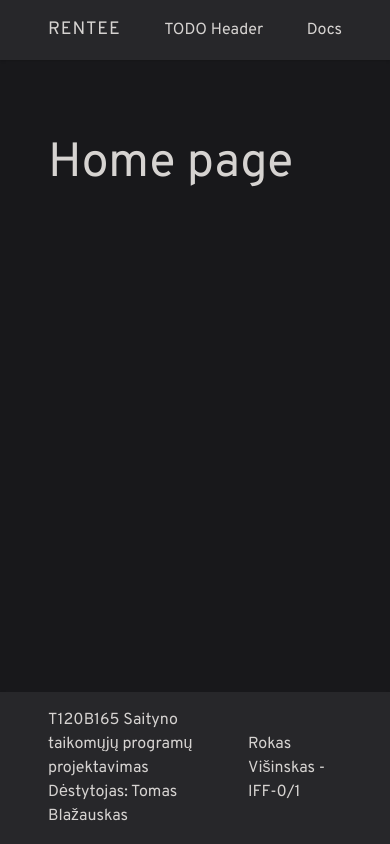
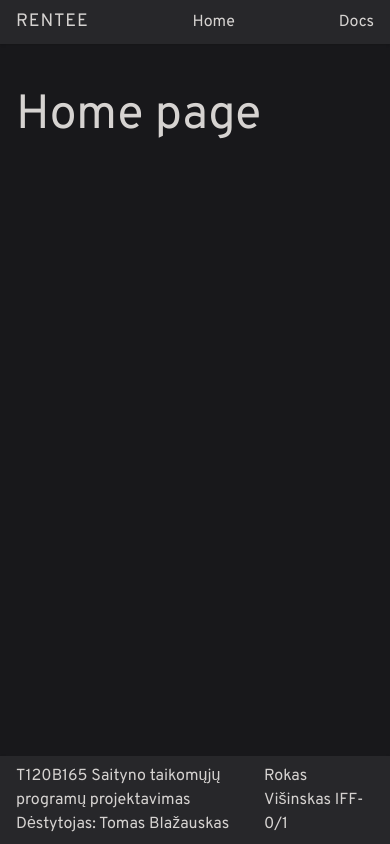
Before and after one commit to rokvisi/stpp-rent, a SvelteKit app: page / in a window 390 px wide. Built offline with nearby package versions, Linux system fonts and the light colour scheme.

Commit message:
add wip mobile view

```diff
--- a/src/lib/components/Footer.svelte
+++ b/src/lib/components/Footer.svelte
@@ -1,7 +1,10 @@
-<footer class="flex items-center justify-between bg-zinc-800 px-12 py-4 shadow">
+<footer class="flex items-center justify-between bg-zinc-800 px-4 py-2 shadow md:px-12 md:py-4">
 	<div>
 		<p>T120B165 Saityno taikomųjų programų projektavimas</p>
 		<p>Dėstytojas: Tomas Blažauskas</p>
 	</div>
-	<p>Rokas Višinskas - IFF-0/1</p>
+	<div>
+		<span>Rokas Višinskas</span>
+		<span>IFF-0/1</span>
+	</div>
 </footer>
--- /dev/null
+++ b/src/lib/components/Header.svelte
@@ -0,0 +1,12 @@
+<script lang="ts">
+</script>
+
+<header
+	class="flex items-center justify-between bg-zinc-800 px-4 py-2 shadow shadow md:px-12 md:py-4"
+>
+	<span class="text-mono text-lg uppercase tracking-wider">Rentee</span>
+	<slot name="title">PAGE TITLE</slot>
+	<nav>
+		<slot name="nav" />
+	</nav>
+</header>
--- a/src/routes/(app)/+layout.svelte
+++ b/src/routes/(app)/+layout.svelte
@@ -1,20 +1,11 @@
 <script>
-	import Footer from '$lib/components/Footer.svelte';
+	import Header from '$lib/components/Header.svelte';
 </script>
 
-<div class="relative grid min-h-screen grid-rows-[auto_1fr_auto]">
-	<header class="flex items-center justify-between bg-zinc-800 px-12 py-4 shadow">
-		<span class="text-mono text-lg uppercase tracking-wider">Rentee</span>
-		<span>TODO Header</span>
-
-		<nav>
-			<a href="/docs/api/v1">Docs</a>
-		</nav>
-	</header>
-	<div class="grid grid-cols-[auto_1fr]">
-		<main class="px-12 pb-10 pt-20">
-			<slot />
-		</main>
-	</div>
-	<Footer />
-</div>
+<Header>
+	<span slot="title">Home</span>
+	<a slot="nav" href="/docs/api/v1">Docs</a>
+</Header>
+<main class="px-4 pb-4 pt-12 md:px-12 md:pb-10 md:pt-20">
+	<slot />
+</main>
--- a/src/routes/(docs)/docs/+layout.svelte
+++ b/src/routes/(docs)/docs/+layout.svelte
@@ -1,36 +1,36 @@
 <script lang="ts">
 	import { page } from '$app/stores';
-	import Footer from '$lib/components/Footer.svelte';
 	import { resources } from '$lib/static/test.json';
+	import Header from '$lib/components/Header.svelte';
 </script>
 
-<div class="grid min-h-screen grid-rows-[auto_1fr_auto]">
-	<header class="flex items-center justify-between bg-zinc-800 px-12 py-4 shadow">
-		<span class="text-mono text-lg uppercase tracking-wider">Rentee</span>
-		<span>API Reference</span>
-		<nav>
-			<a href="/">Home</a>
-		</nav>
-	</header>
+<Header>
+	<span slot="title">API Reference</span>
+	<a slot="nav" href="/">Home</a>
+</Header>
 <div class="grid grid-cols-[auto_1fr]">
-		<aside class="border-r border-stone-500 bg-neutral-800 pl-8 pr-24 pt-20 text-neutral-400">
+	<aside
+		class="border-r border-stone-500 bg-neutral-800 pl-4 pr-8 pt-12 text-neutral-400 md:pl-8 md:pr-24 md:pt-20"
+	>
 		<p class="pb-2 font-semibold uppercase tracking-widest">Resources</p>
 		<ul>
 			{#each resources as resource}
 				{@const pathname = `/docs/api/v1/${resource.resource}`}
+				{@const isCurrent = $page.url.pathname === pathname ? 'true' : undefined}
+				{@const text = `${resource.method} ${resource.resource}`}
 				<li class="pb-1">
 					<a
 						class="aria-[current]:font-bold aria-[current]:text-neutral-200"
-							aria-current={$page.url.pathname === pathname ? 'true' : undefined}
-							href={pathname}>{resource.method} {resource.resource}</a
+						aria-current={isCurrent}
+						href={pathname}
 					>
+						{text}
+					</a>
 				</li>
 			{/each}
 		</ul>
 	</aside>
-		<main class="px-12 pb-10 pt-20">
+	<main class="px-4 pb-4 pt-12 md:px-12 md:pb-10 md:pt-20">
 		<slot />
 	</main>
 </div>
-	<Footer />
-</div>
--- a/src/routes/+layout.svelte
+++ b/src/routes/+layout.svelte
@@ -1,4 +1,5 @@
 <script>
+	import Footer from '$lib/components/Footer.svelte';
 	import FontPreload from '$lib/components/FontPreload.svelte';
 	import '../app.css';
 </script>
@@ -15,7 +16,10 @@
 	/>
 </svelte:head>
 
-<slot />
+<div class="grid min-h-screen grid-rows-[auto_1fr_auto]">
+	<slot />
+	<Footer />
+</div>
 
 <style lang="postcss">
 	:global(html) {
```
Also changed, not shown: 1 other file (tests, documents, lock files or other folders). Lines whose indentation alone changed are shown as unchanged.
